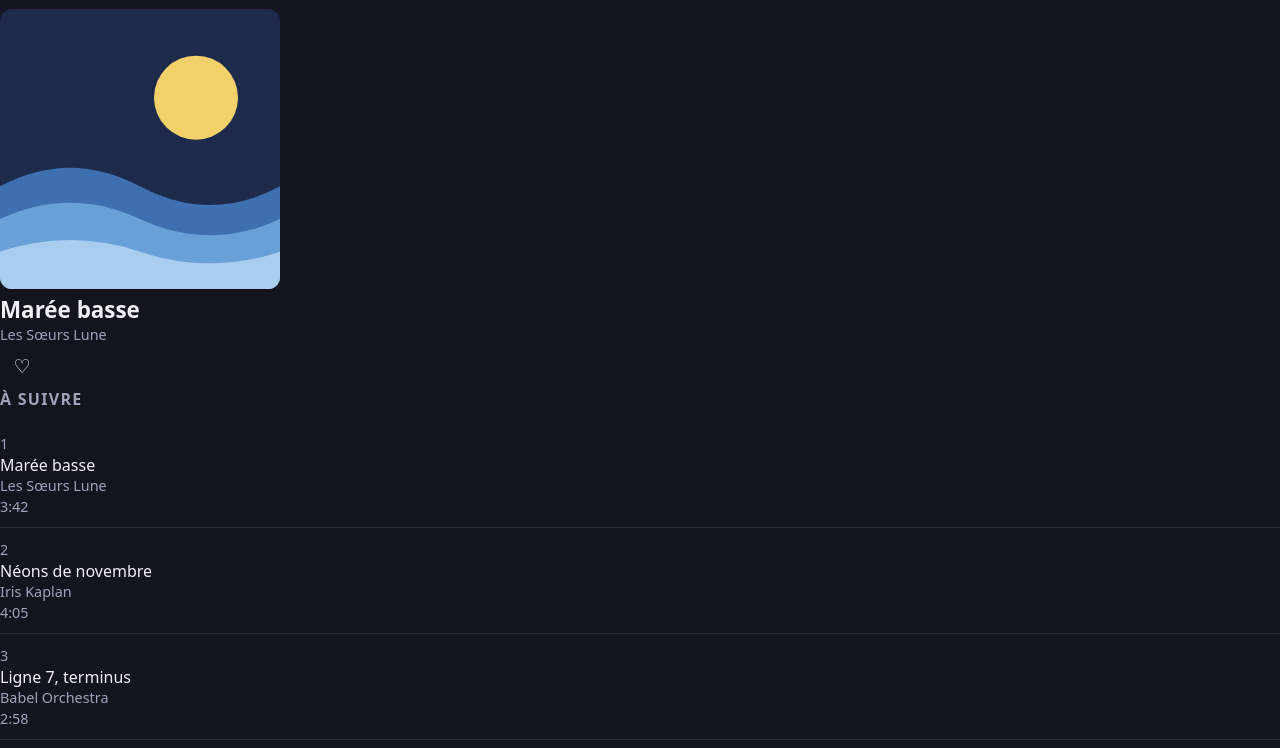
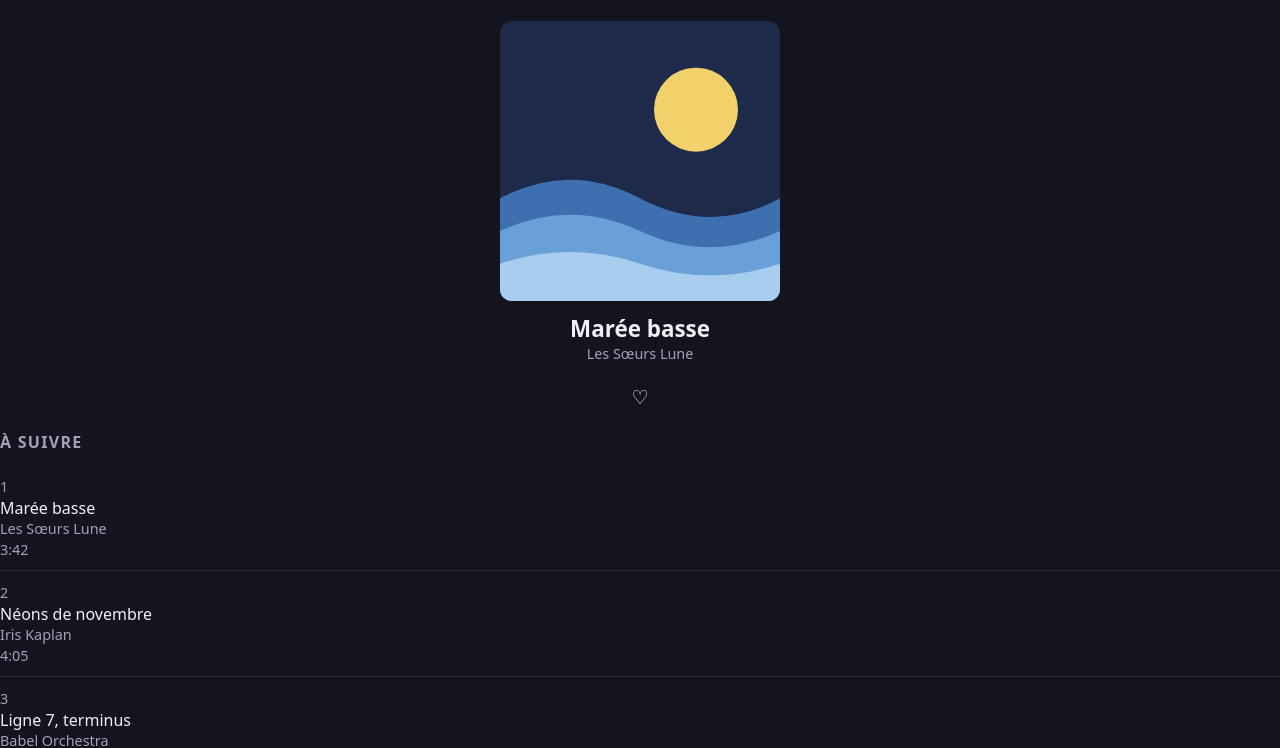
Before and after one commit to Haribouk/lecteur-musique, a plain HTML site: page index.html in a window 1280 px wide. Shown: the part 59-807 px from the top of the page. Drawn offline with Linux system fonts and the light colour scheme.

Commit message:
Mise en page du morceau en cours

```diff
--- a/style.css
+++ b/style.css
@@ -117,10 +117,15 @@ h2 {
   padding: 12px 16px;
 }
 
-
 /* ---------- TODO 3 — Le morceau en cours ---------- */
-
-
+.en-cours {
+  display: flex;
+  flex-direction: column;
+  align-items: center;
+  gap: 12px;
+  padding: 12px 16px;
+  text-align: center;
+}
 
 /* ---------- TODO 4 — Une piste de la playlist ---------- */
 
```
